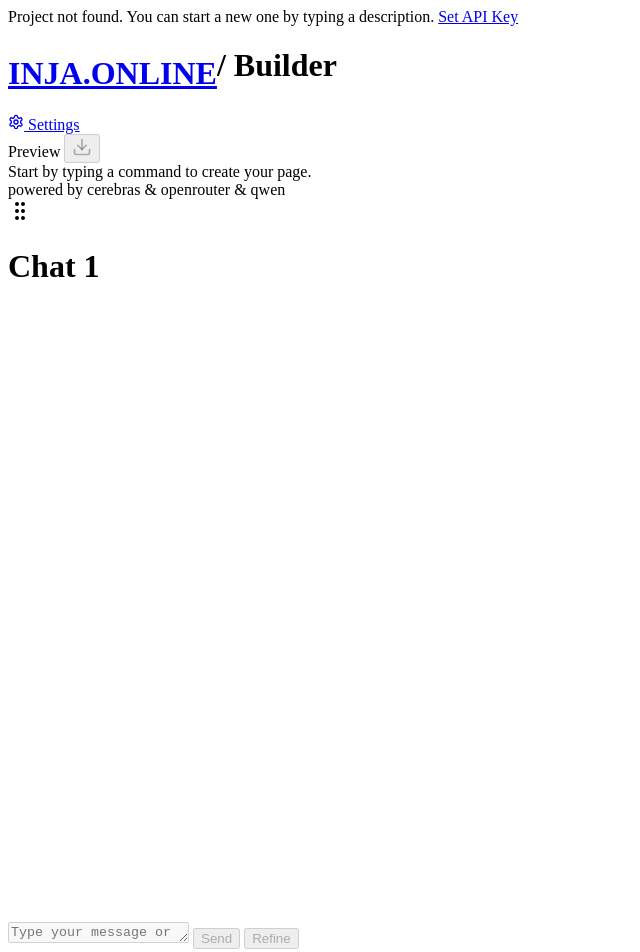
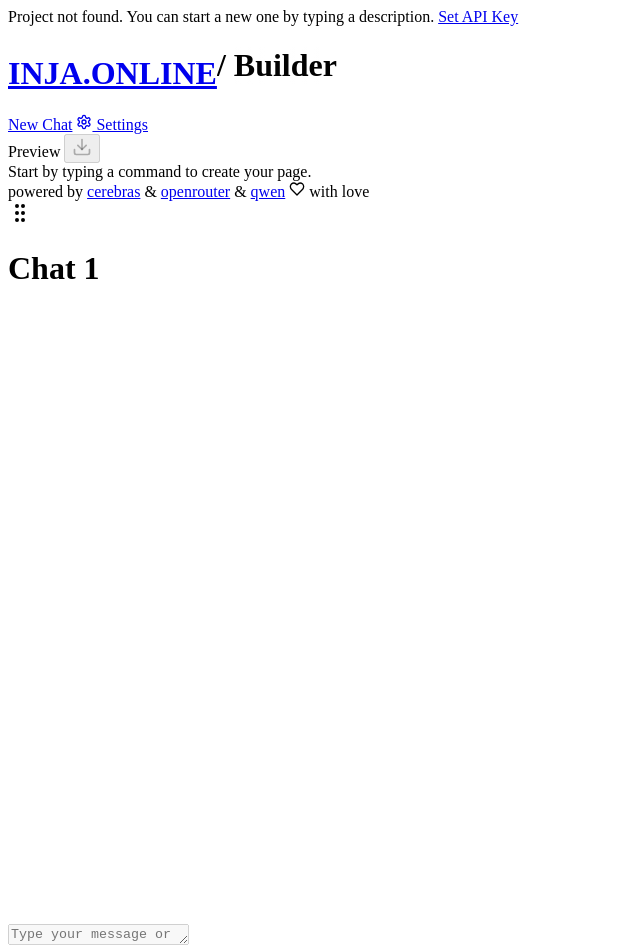
Before and after one commit to inja-online/cerebras-hacketon-web-builder, a SvelteKit app: page /s/1 in a window 1280 px wide. Shown: the top 952 px of the page, without its empty margins (0-640 px from the left). Built offline with nearby package versions, Linux system fonts and the light colour scheme.

Commit message:
fix: icons

```diff
--- a/src/lib/components/Footer.svelte
+++ b/src/lib/components/Footer.svelte
@@ -1,4 +1,10 @@
 <!-- Attribution -->
 <div class="p-6 border-t border-primary-accent">
-	<span class="text-sm text-muted">powered by cerebras & openrouter & qwen</span>
+	<span class="text-sm text-muted">
+		powered by <a href="https://www.cerebras.ai/" class="underline" target="_blank">cerebras</a> &amp;
+		<a href="https://openrouter.ai/openrouter/" class="underline" target="_blank">openrouter</a> &amp;
+		<a href="https://openrouter.ai/qwen/qwen3-32b" class="underline" target="_blank">qwen</a>
+		<svg xmlns="http://www.w3.org/2000/svg" width="1em" height="1em" viewBox="0 0 24 24" fill="none" stroke="currentColor" stroke-width="2" stroke-linecap="round" stroke-linejoin="round" class="lucide lucide-heart inline-block align-text-bottom"><path d="M19 14c1.49-1.46 3-3.21 3-5.5A5.5 5.5 0 0 0 16.5 3c-1.76 0-3 1.19-4.5 2.71C10.5 4.19 9.24 3 7.5 3A5.5 5.5 0 0 0 2 8.5c0 2.3 1.5 4.05 3 5.5l7 7Z"/></svg>
+		with love
+	</span>
 </div>
--- a/src/lib/components/Header.svelte
+++ b/src/lib/components/Header.svelte
@@ -14,6 +14,13 @@
 			</div>
 		</header>
 	</div>
+	<div class="flex items-center space-x-4">
+		<a
+			href="/"
+			class="text-zinc-400 hover:text-white transition-colors duration-200 text-sm flex items-center gap-2"
+		>
+			New Chat
+		</a>
 		<a
 			href="/settings"
 			class="text-zinc-400 hover:text-white transition-colors duration-200 text-sm flex items-center gap-2"
@@ -21,6 +28,7 @@
 			<Settings size={16} />
 			Settings
 		</a>
+	</div>
 </div>
 
 <style>
--- a/src/routes/s/[id]/+page.svelte
+++ b/src/routes/s/[id]/+page.svelte
@@ -595,30 +595,8 @@
 						class="flex-1 bg-zinc-800 border border-zinc-700 rounded-lg px-4 py-2 text-zinc-100 placeholder-zinc-400 resize-none focus:ring-2 focus:ring-zinc-600 focus:border-transparent transition-all duration-200 disabled:opacity-50 disabled:cursor-not-allowed"
 						rows="1"
 					></textarea>
-					<button
-						onclick={handleSendMessage}
-						disabled={!messageInput.trim() ||
-							isLoading ||
-							showApiKeyModal}
-						class="bg-zinc-700 hover:bg-zinc-600 disabled:bg-zinc-800 disabled:text-zinc-500 text-zinc-100 px-6 py-2 rounded-lg font-medium transition-colors duration-200 disabled:cursor-not-allowed"
-					>
-						{isLoading ? "Sending..." : "Send"}
-					</button>
-					<button
-						onclick={handleRefine}
-						disabled={!messageInput.trim() ||
-							isLoading ||
-							!generatedHtml ||
-							generatedHtml.includes("Start by typing") ||
-							showApiKeyModal}
-						class="bg-blue-600 hover:bg-blue-500 disabled:bg-zinc-800 disabled:text-zinc-500 text-zinc-100 px-6 py-2 rounded-lg font-medium transition-colors duration-200 disabled:cursor-not-allowed"
-						title={!generatedHtml ||
-						generatedHtml.includes("Start by typing")
-							? "Generate some HTML first to enable refine"
-							: "Refine existing HTML"}
-					>
-						Refine
-					</button>
+
+
 				</div>
 			</div>
 		</div>
```
Lines whose indentation alone changed are shown as unchanged.
